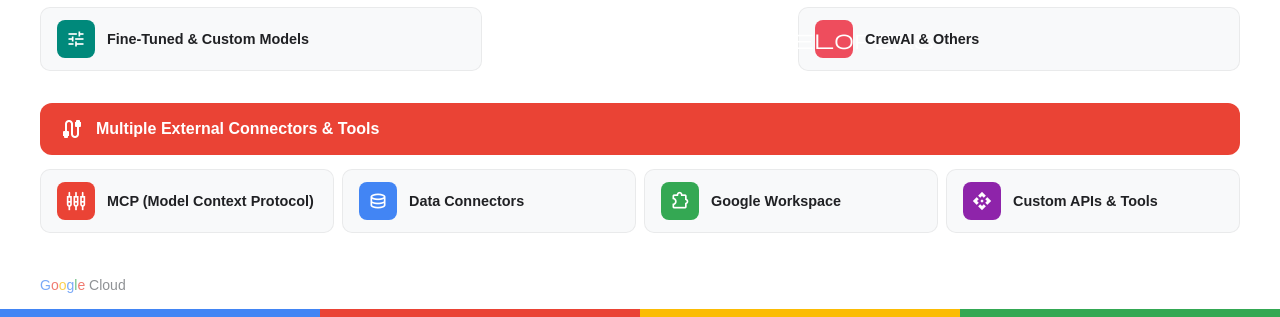
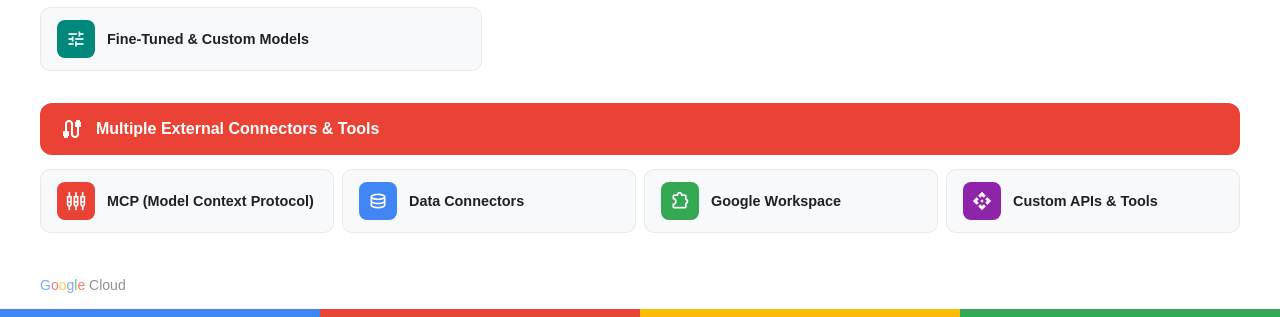
Before and after one commit to ranand12/adam-edu-demo, a plain HTML site: page gemini-enterprise-platform.html in a window 1280 px wide. Shown: the part 483-800 px from the top of the page. Drawn offline with nearby package versions, Linux system fonts and the light colour scheme; a web font is replaced by a local one.

Commit message:
Remove CrewAI from frameworks list

```diff
--- a/gemini-enterprise-platform.html
+++ b/gemini-enterprise-platform.html
@@ -373,14 +373,6 @@
           <span class="item-name">Agent-to-Agent (A2A)</span>
         </div>
       </div>
-      <div class="cap-item">
-        <div class="item-icon" style="background: var(--gc-coral);">
-          <span class="material-symbols-outlined">developers</span>
-        </div>
-        <div class="item-text">
-          <span class="item-name">CrewAI & Others</span>
-        </div>
-      </div>
     </div>
   </div>
 
```
